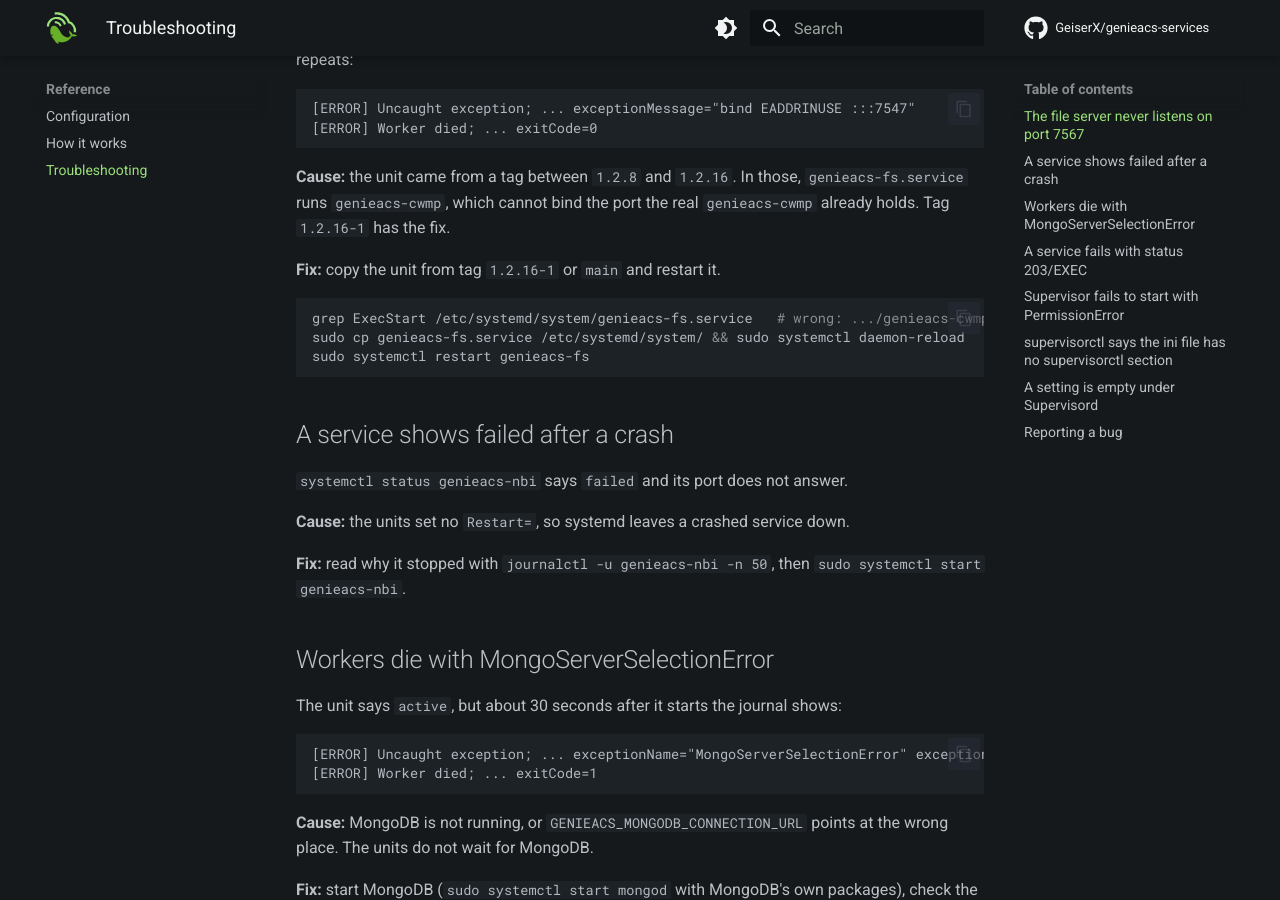
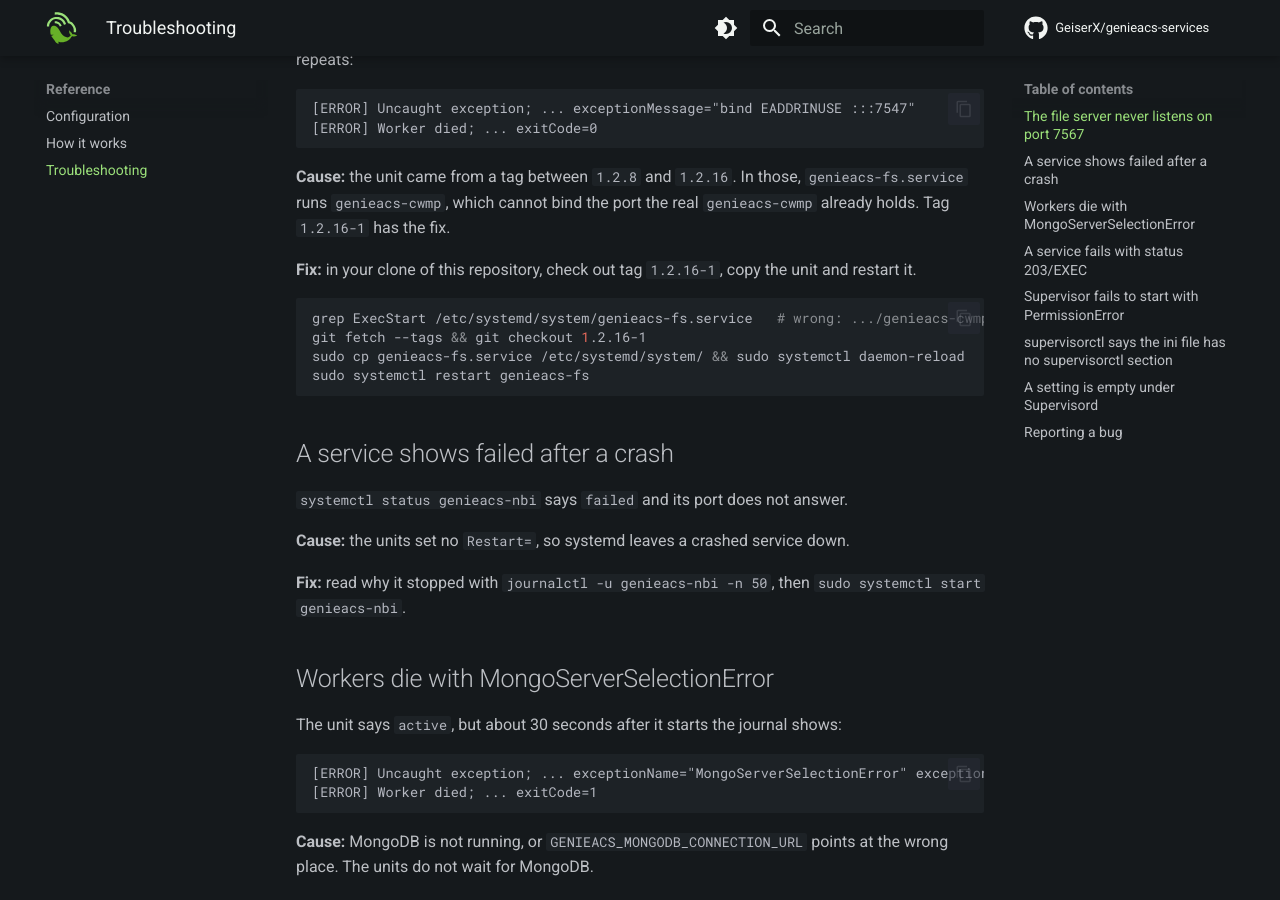
Before and after one commit to GeiserX/genieacs-services, an MkDocs documentation site: the page built from docs/troubleshooting.md, in a window 1280 px wide and 900 px high, scrolled down 356 px. Built offline with MkDocs 1.6.1 and Material for MkDocs 9.7.7, drawn with Linux system fonts in a browser that asks for light colours; comment, search, counter and statistics services are not loaded.

Commit message:
docs(troubleshooting): check out the fixed tag before copying the fs unit, so a tag checkout cannot reinstall the broken one

````diff
--- a/docs/troubleshooting.md
+++ b/docs/troubleshooting.md
@@ -13,10 +13,11 @@ Each entry except the 203/EXEC one was reproduced on a real install: Ubuntu 24.0
 
 **Cause:** the unit came from a tag between `1.2.8` and `1.2.16`. In those, `genieacs-fs.service` runs `genieacs-cwmp`, which cannot bind the port the real `genieacs-cwmp` already holds. Tag `1.2.16-1` has the fix.
 
-**Fix:** copy the unit from tag `1.2.16-1` or `main` and restart it.
+**Fix:** in your clone of this repository, check out tag `1.2.16-1`, copy the unit and restart it.
 
 ```bash
 grep ExecStart /etc/systemd/system/genieacs-fs.service   # wrong: .../genieacs-cwmp
+git fetch --tags && git checkout 1.2.16-1
 sudo cp genieacs-fs.service /etc/systemd/system/ && sudo systemctl daemon-reload
 sudo systemctl restart genieacs-fs
 ```
````
